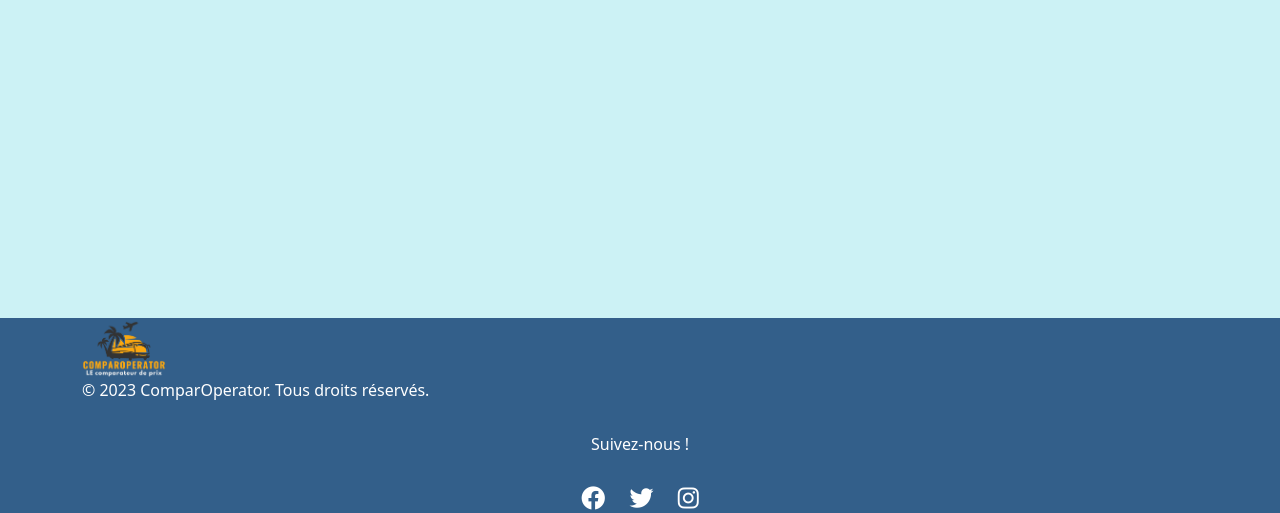
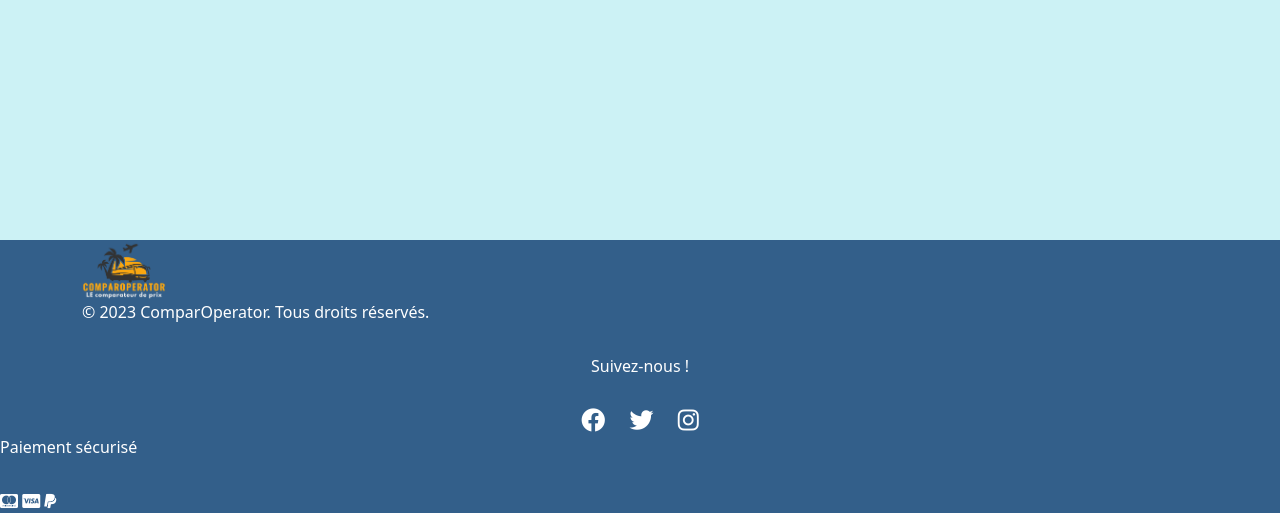
Before and after one commit to Vekian/ComparOperator, a PHP site: page /destination.php in a window 1280 px wide. Shown: the part 287-800 px from the top of the page. Run offline with PHP 8.4, Linux system fonts and the light colour scheme.

Commit message:
log admin

```diff
--- a/css/style.css
+++ b/css/style.css
@@ -88,6 +88,7 @@ footer p {
     margin-bottom: 30px; /* Espacement entre le texte et les icônes */
 }
 
+
   .card {
     height: 250px;
     background-size: 100% 100% !important;
--- a/footer.php
+++ b/footer.php
@@ -16,12 +16,12 @@
             <i class="fa-brands fa-twitter" style="color: #ffffff;"></i>
             <i class="fa-brands fa-instagram" style="color: #ffffff;"></i>
         </div>
-        <!-- <div class="container-paiement">
+        <div class="container-paiement">
                         <p>Paiement sécurisé</p>
             <i class="fa-brands fa-cc-mastercard" style="color: #ffffff;"></i>
             <i class="fa-brands fa-cc-visa" style="color: #ffffff;"></i>
             <i class="fa-brands fa-paypal" style="color: #ffffff;"></i>
-        </div> -->
+        </div>
      </nav>
 </footer>
     <script src="https://cdn.jsdelivr.net/npm/bootstrap@5.3.1/dist/js/bootstrap.bundle.min.js" integrity="sha384-HwwvtgBNo3bZJJLYd8oVXjrBZt8cqVSpeBNS5n7C8IVInixGAoxmnlMuBnhbgrkm" crossorigin="anonymous"></script>
```
